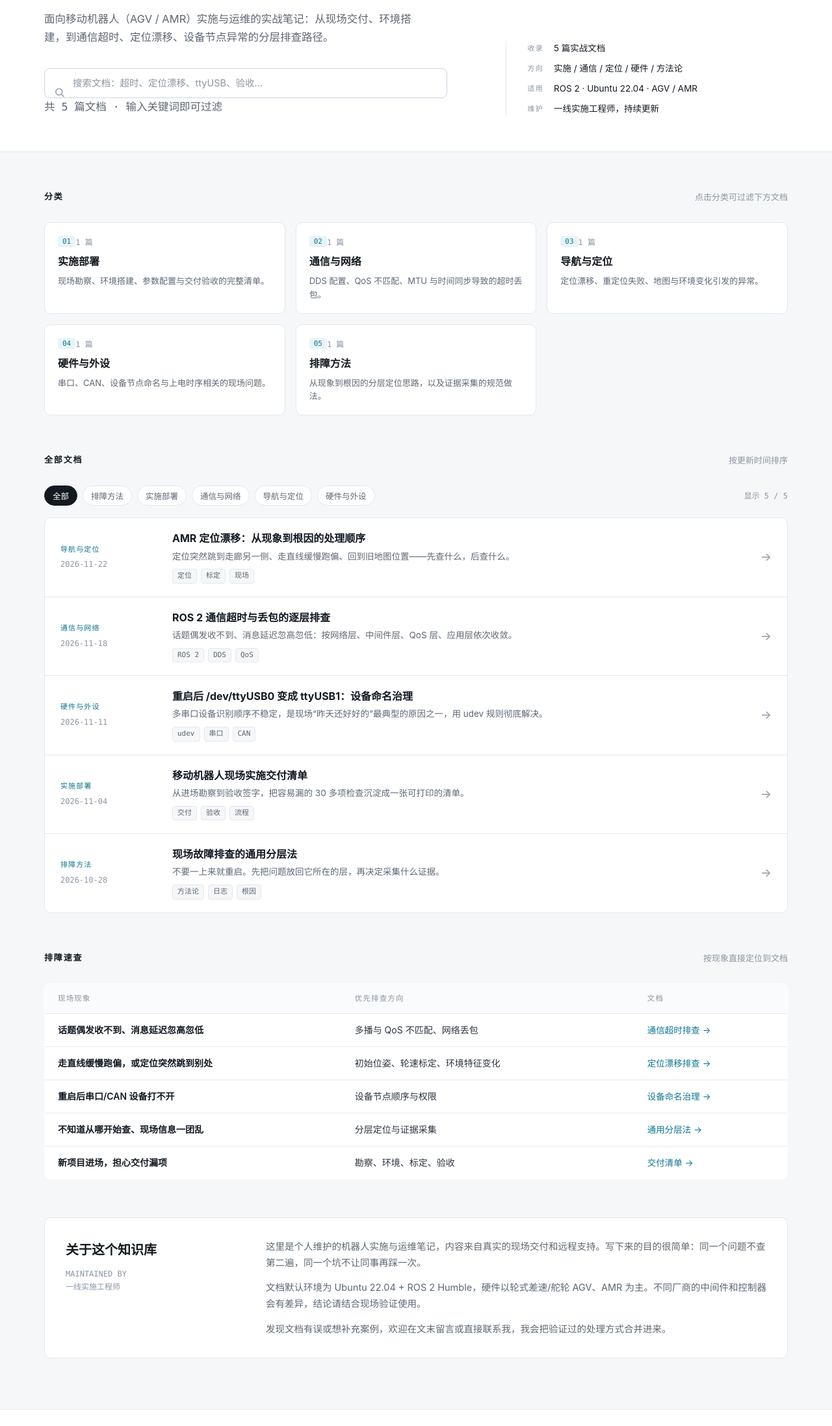
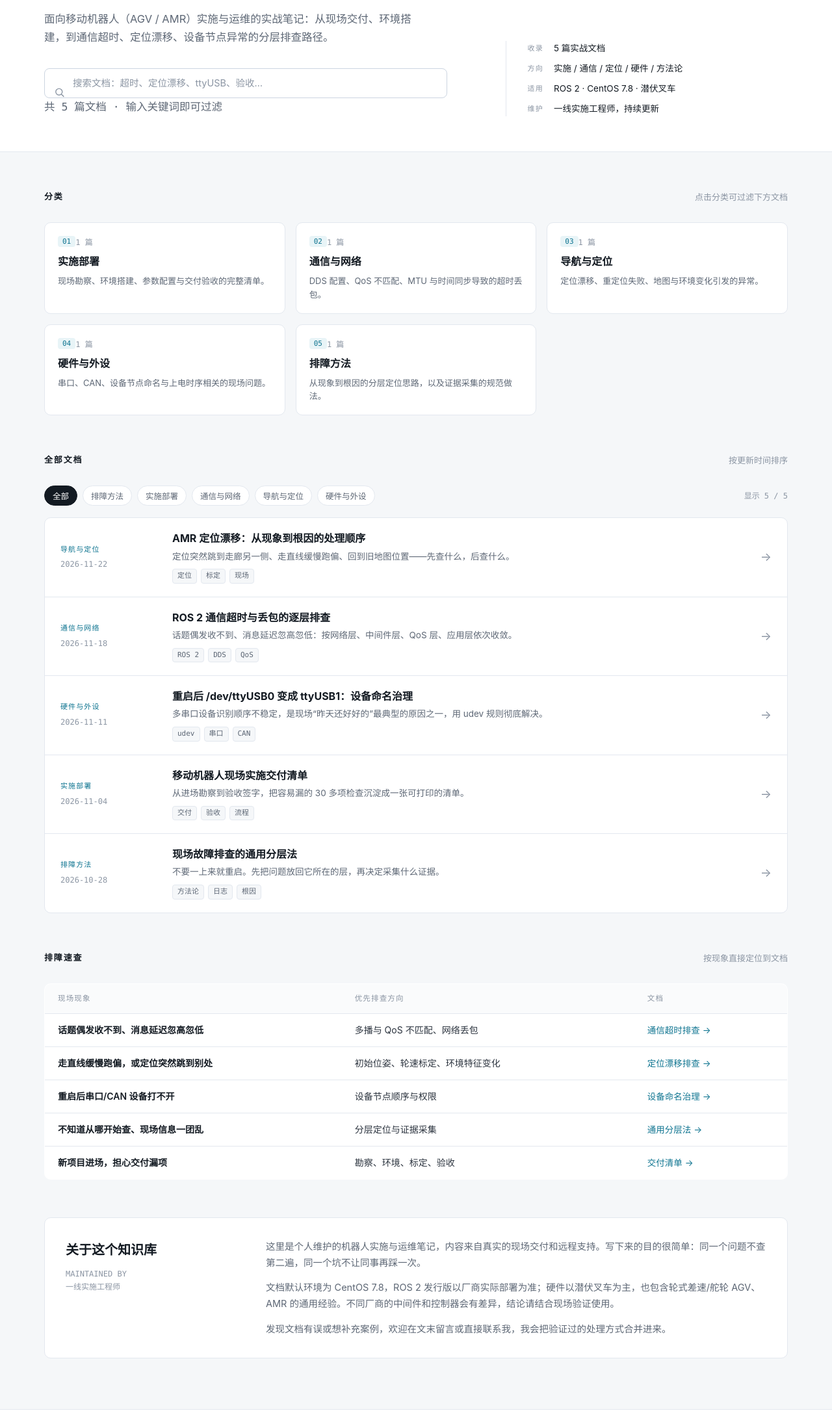
Before and after one commit to BeiSheng2333/robot-kb, a plain HTML site: page index.html in a window 1280 px wide. Shown: the part 271-2465 px from the top of the page at 65% size. Drawn offline with Linux system fonts and the light colour scheme.

Commit message:
文档基线改为 CentOS 7.8 与潜伏叉车，补充厂商差异说明

```diff
--- a/index.html
+++ b/index.html
@@ -47,7 +47,7 @@
           <dl>
             <dt>收录</dt><dd>5 篇实战文档</dd>
             <dt>方向</dt><dd>实施 / 通信 / 定位 / 硬件 / 方法论</dd>
-            <dt>适用</dt><dd>ROS 2 · Ubuntu 22.04 · AGV / AMR</dd>
+            <dt>适用</dt><dd>ROS 2 · CentOS 7.8 · 潜伏叉车</dd>
             <dt>维护</dt><dd>一线实施工程师，持续更新</dd>
           </dl>
         </aside>
@@ -240,7 +240,7 @@
         </div>
         <div>
           <p>这里是个人维护的机器人实施与运维笔记，内容来自真实的现场交付和远程支持。写下来的目的很简单：同一个问题不查第二遍，同一个坑不让同事再踩一次。</p>
-          <p>文档默认环境为 Ubuntu 22.04 + ROS 2 Humble，硬件以轮式差速/舵轮 AGV、AMR 为主。不同厂商的中间件和控制器会有差异，结论请结合现场验证使用。</p>
+          <p>文档默认环境为 CentOS 7.8，ROS 2 发行版以厂商实际部署为准；硬件以潜伏叉车为主，也包含轮式差速/舵轮 AGV、AMR 的通用经验。不同厂商的中间件和控制器会有差异，结论请结合现场验证使用。</p>
           <p>发现文档有误或想补充案例，欢迎在文末留言或直接联系我，我会把验证过的处理方式合并进来。</p>
         </div>
       </div>
```
Also changed, not shown: 2 other files.
